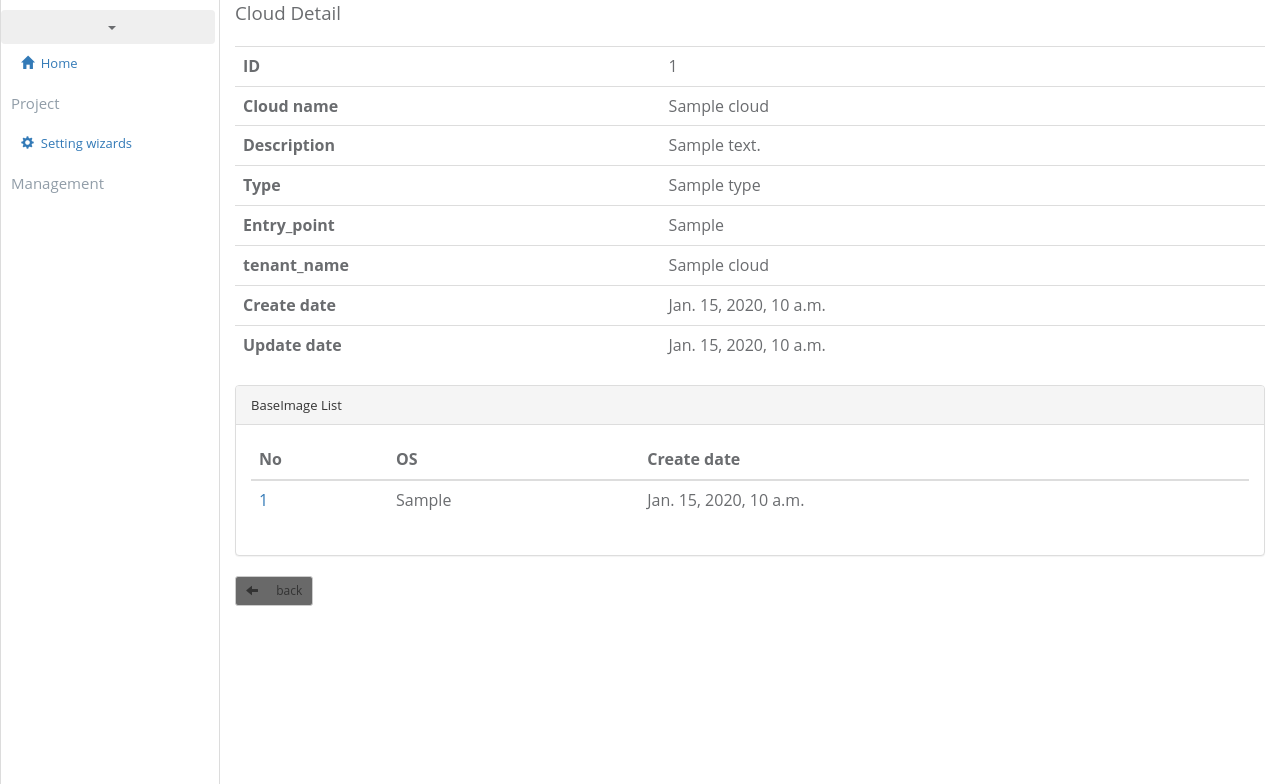
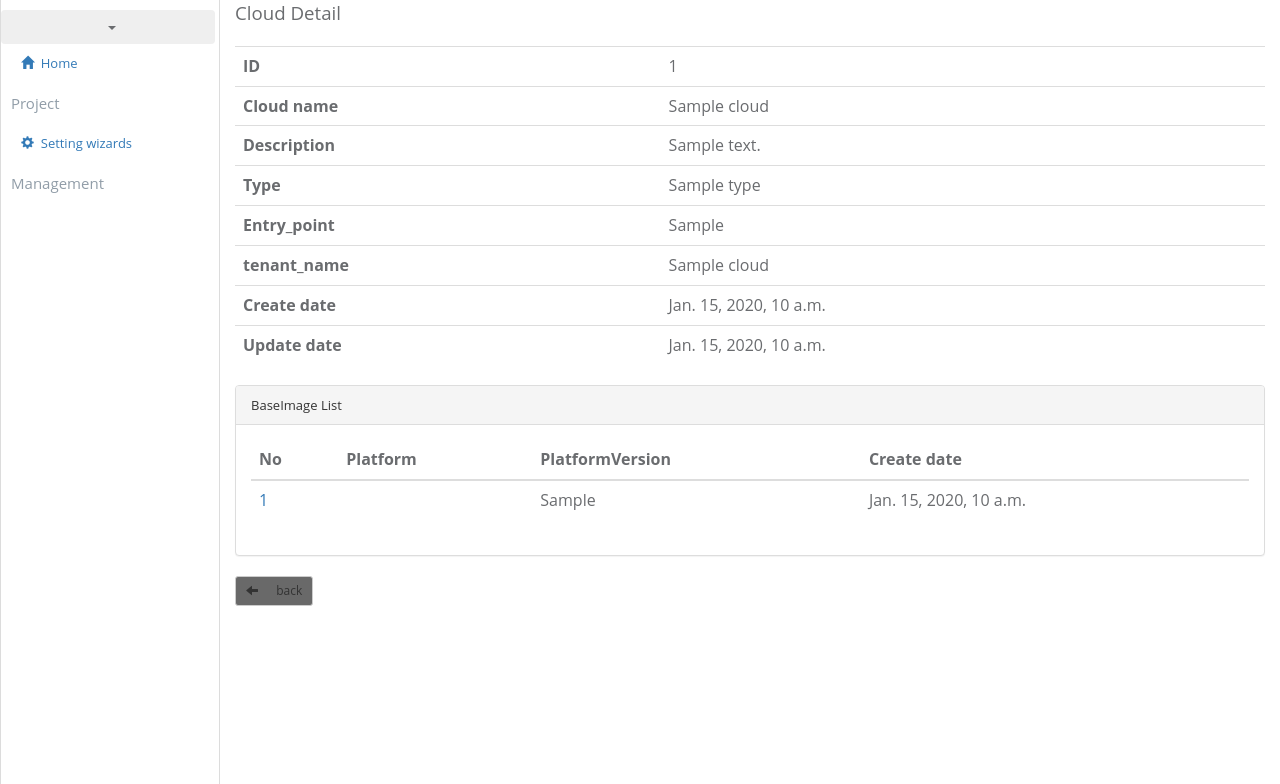
Before and after one commit to cloudconductor/cloud_conductor_gui, a Django app: template gui_app/templates/gui_app/cloud/cloudDetail.html in a window 1280 px wide. Shown: the part 84-868 px from the top of the page. Run offline with Django 3.2, Linux system fonts and the light colour scheme; the template is opened without the code that fills it: most values are stand-ins (such as "Sample title", 1, 10 or a date in 2020); some libraries are stand-ins or nearby versions.

Commit message:
Display platform and platfrom_version

```diff
--- a/gui_app/templates/gui_app/cloud/cloudDetail.html
+++ b/gui_app/templates/gui_app/cloud/cloudDetail.html
@@ -76,7 +76,8 @@
 			    <thead>
 			      <tr>
 			        <th>No</th>
-			        <th>OS</th>
+			        <th>Platform</th>
+			        <th>PlatformVersion</th>
 			        <th>Create date</th>
 			      </tr>
 			    </thead>
@@ -84,7 +85,8 @@
 				{% for b in baseImage %}
 			      <tr>
 			        <td><a href="{% url 'app:baseImageDetail' b.id %}">{{ b.id }}</a></td>
-			        <td>{{ b.os_version }}</td>
+			        <td>{{ b.platform }}</td>
+			        <td>{{ b.platform_version }}</td>
 			        <td>{{ b.created_at }}</td>
 			      </tr>
 				{% endfor %}
```
Also changed, not shown: gui_app/templates/gui_app/blueprint/includes/patternList.html (+6 -1 lines).
